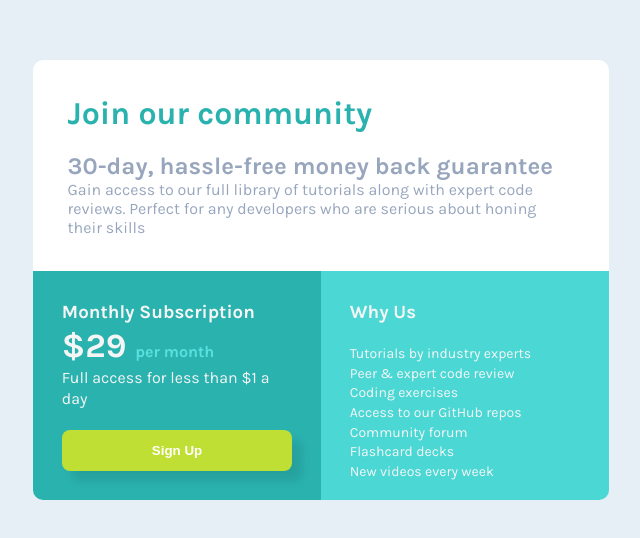
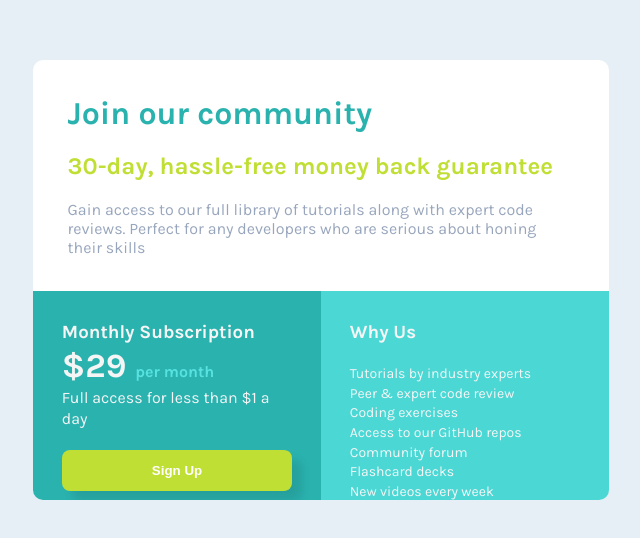
Before and after one commit to kowackag/Single-price-grid-component, a plain HTML site: page index.html in a window 1280 px wide. Shown: the part 120-658 px from the top of the page, without its empty margins (319-959 px from the left). Drawn offline with Linux system fonts and the light colour scheme.

Commit message:
update style.css - color h2

```diff
--- a/style.css
+++ b/style.css
@@ -42,7 +42,7 @@ header h1 {
     margin-bottom: 20px;
 }
 
-header h3 {
+header h2 {
     color: hsl(71, 73%, 54%);
     margin-bottom: 20px;
 }
```
